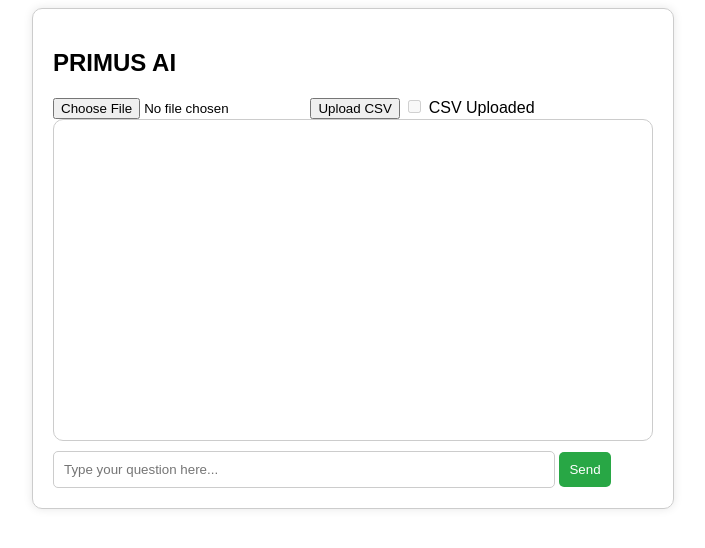
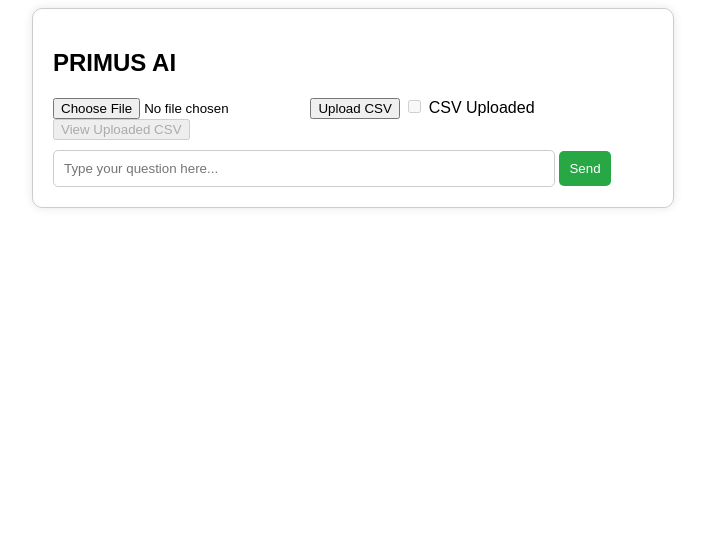
Before and after one commit to tiwariakshat47/Primus, a Flask app: page / in a window 1280 px wide. Shown: the top 548 px of the page, without its empty margins (287-992 px from the left). Run offline with Flask 2, Linux system fonts and the light colour scheme.

Commit message:
Has a button to view the actual csv that you are working with. Doesnt display it though.

```diff
--- a/templates/index.html
+++ b/templates/index.html
@@ -40,6 +40,8 @@
             cursor: pointer;
             border-radius: 5px;
         }
+
+
         .message {
             margin-bottom: 10px;
         }
@@ -71,7 +73,15 @@
             <button type="button" onclick="uploadFile()">Upload CSV</button>
             <label><input type="checkbox" id="upload-status" disabled> CSV Uploaded</label>
         </form>
-        <div class="chat-box" id="chat-box"></div>
+        <button type="button" onclick="viewUploadedCSV()" id="view-csv-btn" disabled>View Uploaded CSV</button>
+
+        <div class="csv-container hidden" id="csv-container">
+            <!-- Placeholder for displaying CSV content -->
+            <!-- Replace this with actual content display logic -->
+            <p>CSV File Content Goes Here</p>
+        </div>
+
+        <div class="chat-box hidden" id="chat-box"></div>
         <div class="input-box">
             <input type="text" id="user-input" placeholder="Type your question here..." onkeydown="handleKeyPress(event)">
             <button onclick="sendMessage()">Send</button>
@@ -82,6 +92,9 @@
     <script>
         let filePath = '';
         const uploadStatusCheckbox = document.getElementById('upload-status');
+        const viewCsvBtn = document.getElementById('view-csv-btn');
+        const csvContainer = document.getElementById('csv-container');
+        const chatBox = document.getElementById('chat-box');
 
         function uploadFile() {
             const fileInput = document.getElementById('file-input');
@@ -97,6 +110,7 @@
                 if (data.file_path) {
                     filePath = data.file_path;
                     uploadStatusCheckbox.checked = true;
+                    viewCsvBtn.removeAttribute('disabled'); // Enable View Uploaded CSV button
                     alert('File uploaded successfully');
                 } else {
                     alert(data.message);
@@ -104,17 +118,27 @@
             });
         }
 
+        function viewUploadedCSV() {
+            if (filePath) {
+                csvContainer.classList.remove('hidden');
+                chatBox.classList.add('hidden');
+                // For demonstration purposes, showing a placeholder text
+                csvContainer.innerHTML = '<p>Here is your CSV content or viewer</p>';
+            } else {
+                alert('Please upload a CSV file first.');
+            }
+        }
+
         function sendMessage() {
             const userInput = document.getElementById('user-input').value;
             if (!userInput) return;
 
-            if (!filePath) {
-                alert('Please upload a CSV file first.');
-                return;
+            if (filePath && !csvContainer.classList.contains('hidden')) {
+                csvContainer.classList.add('hidden');
+                chatBox.classList.remove('hidden');
             }
 
             // Append user's message to chat
-            const chatBox = document.getElementById('chat-box');
             const userMessage = document.createElement('div');
             userMessage.classList.add('message', 'user-message');
             userMessage.textContent = userInput;
```
